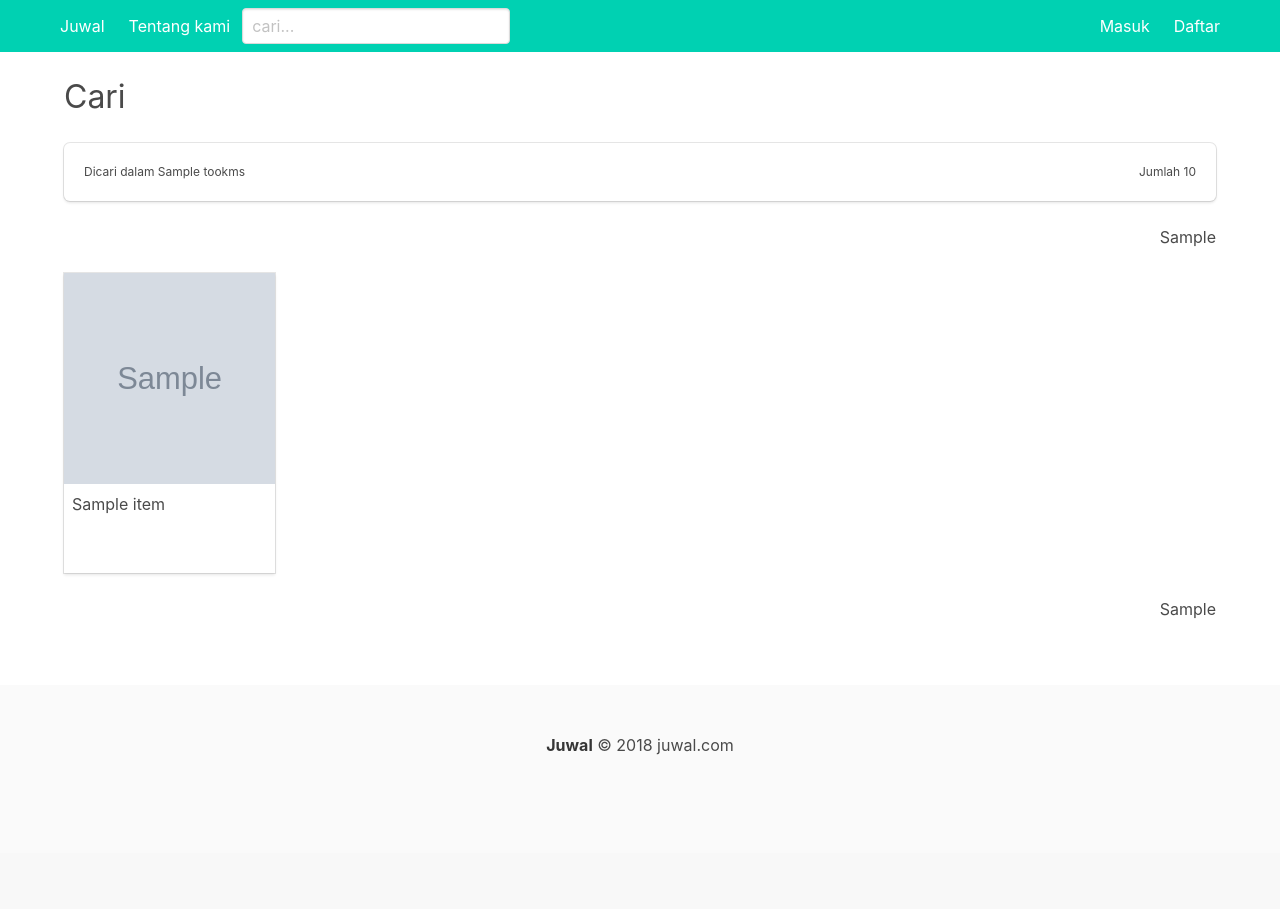
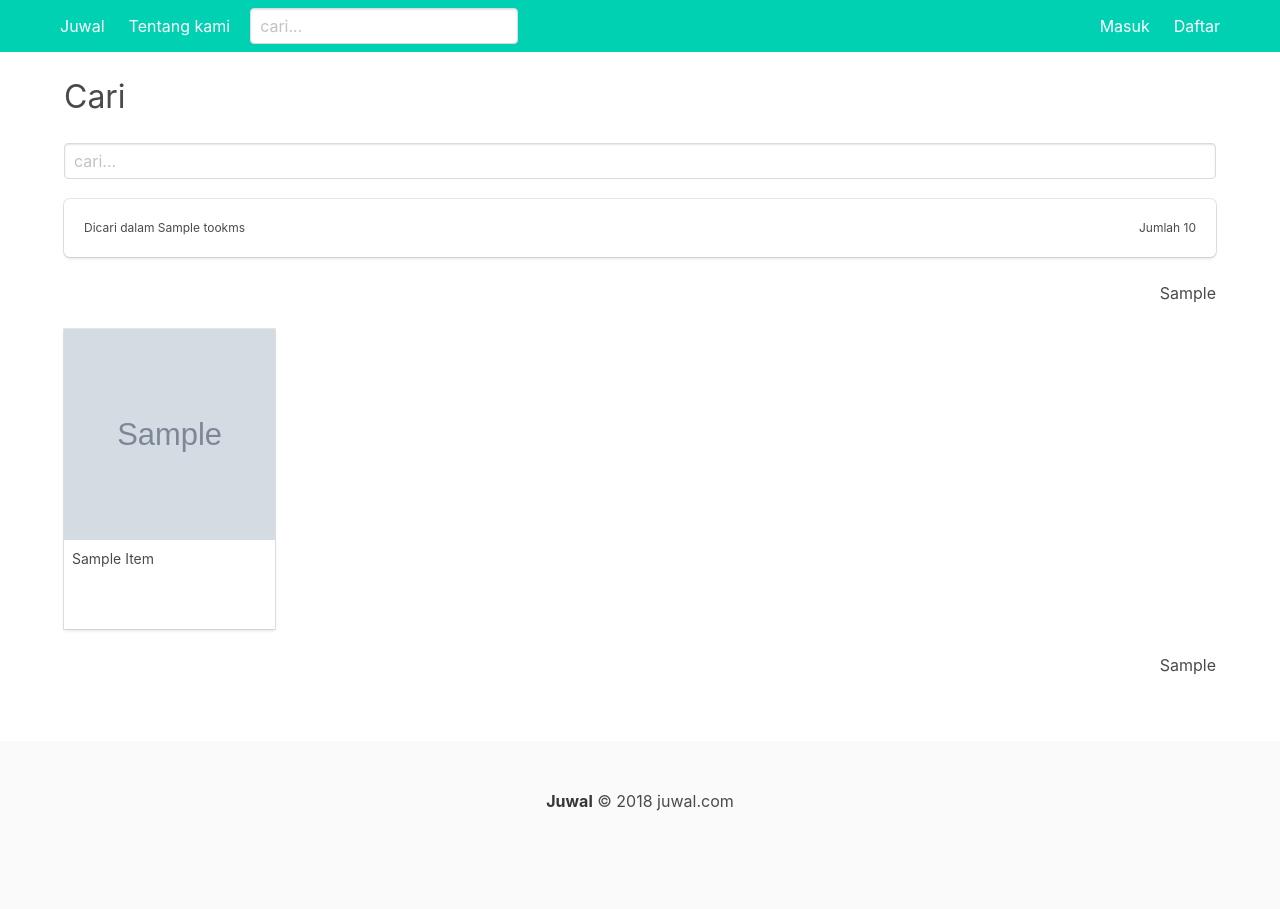
Before and after one commit to farolanf/pytoko, a Django app: template toko/templates/toko/search.html in a window 1280 px wide. Before the commit the page ends 755 px from the top, so only its background shows below. Run offline with Django 3.2, Linux system fonts and the light colour scheme; the template is opened without the code that fills it: most values are stand-ins (such as "Sample title", 1, 10 or a date in 2020); grey boxes marked "Sample" are stand-in pictures; parts of the project's set-up code (start-up, migrations or seed data) failed here and were passed over; some libraries are stand-ins or nearby versions.

Commit message:
search: update

```diff
--- a/toko/templates/toko/ad/search-item.html
+++ b/toko/templates/toko/ad/search-item.html
@@ -1,4 +1,5 @@
 <div class="column is-one-fifth">
+    <a href="/ads/{{ item.id }}">
         <div class="card ad-search-item">
             <div class="card-image">
                 <figure class="image is-square">
@@ -6,7 +7,8 @@
                 </figure>
             </div>
             <div class="card-content pa2">
-            <h6>{{ item.title }}</h6>
+                <h6 class="f6 ttc">{{ item.title }}</h6>
             </div>
         </div>
+    </a>
 </div>
--- a/toko/templates/toko/front.html
+++ b/toko/templates/toko/front.html
@@ -6,4 +6,5 @@
 
 {% block content %}
 <h1>Front Page</h1>
+{% include './search-block.html' %}
 {% endblock %}
--- a/toko/templates/toko/search-bar.html
+++ b/toko/templates/toko/search-bar.html
@@ -1,9 +1,9 @@
 {% load utils %}
 
-<div id="search-suggestions" class="navbar-item has-dropdown" :class="{'is-active': visible}">
+<div class="navbar-item has-dropdown mh2 search-bar" :class="{'is-active': visible}" data-fresh="true">
     <div class="backdrop" :class="{active: visible}" @click="hide"></div>
-    <div class="navbar-item ph0">
-        <input type="text" class="input" placeholder="cari..." v-model="query" ref="input" @input="onQueryInput" @focus="show" @click="show" @keyup.enter="search(query, '')">
+    <div class="navbar-item dropdown-trigger ph0">
+        <input type="text" class="input" placeholder="cari..." v-model="query" ref="input" @input="onQueryInput" @focus="show" @click="show" @keyup.enter="search(query)">
     </div>
     <div class="navbar-dropdown">
         <a v-for="item, i in suggestions" :key="i" class="navbar-item" @click.prevent="onSuggestion(item, true)">
--- /dev/null
+++ b/toko/templates/toko/search-block.html
@@ -0,0 +1,28 @@
+{% load utils %}
+
+<div class="field search-bar pb2">
+    <div class="backdrop" :class="{active: visible}" @click="hide"></div>
+    <div class="control">
+        <div class="dropdown w-100" :class="{'is-active': visible}">
+            <div class="dropdown-trigger w-100">
+
+                <input type="text" class="input" placeholder="cari..." v-model="query" ref="input" @input="onQueryInput" @focus="show" @click="show" @keyup.enter="search(query)">
+
+            </div>
+            <div class="dropdown-menu">
+                <div class="dropdown-content">
+                    <a v-for="item, i in suggestions" :key="i" class="dropdown-item" @click.prevent="onSuggestion(item, true)">
+                        ${ item.text } &nbsp;<small>${ item.category_path }</small>
+                    </a>
+                    <a v-for="item, i in suggestions" v-if="item.category" :key="i" class="dropdown-item" @click.prevent="onSuggestion(item)">
+                        ${ item.text }
+                    </a>
+                </div>
+            </div>
+        </div>
+    </div>
+</div>
+
+{% js '/static/lib/vue.min.js' %}
+{% js '/static/lib/lodash.min.js' %}
+{% js '/static/toko/js/search.js' %}
--- a/toko/templates/toko/search-filter.html
+++ b/toko/templates/toko/search-filter.html
@@ -1,10 +1,10 @@
 <div class="box">
-    <div class="level">
+    <div class="level f7">
         <div class="level-left">
-            <p class="f7">Dicari dalam {{ took }}ms</p>
+            Dicari dalam {{ took }}ms
         </div>
         <div class="level-right">
-            <p class="f7">Jumlah {{ total }}{% if start|add:1 <= end %}, menampilkan {% if start|add:1 == end %}yang ke-{{ end }}{% else %}{{ start|add:1 }} s/d {{ end }}{% endif %}{% endif %}</p>
+            Jumlah {{ total }}{% if start|add:1 <= end %}, menampilkan {% if start|add:1 == end %}yang ke-{{ end }}{% else %}{{ start|add:1 }} s/d {{ end }}{% endif %}{% endif %}
         </div>
     </div>
 </div>
--- a/toko/templates/toko/search.html
+++ b/toko/templates/toko/search.html
@@ -7,6 +7,7 @@
 
 {% block content %}
 <h1>Cari</h1>
+{% include './search-block.html' %}
 {% include './search-filter.html' %}
 {% if not results %}
 <div class="box has-text-centered">
```
Also changed, not shown: toko/templates/toko/ad/detail.html (added, +9 -0 lines). Lines whose indentation alone changed are shown as unchanged.
